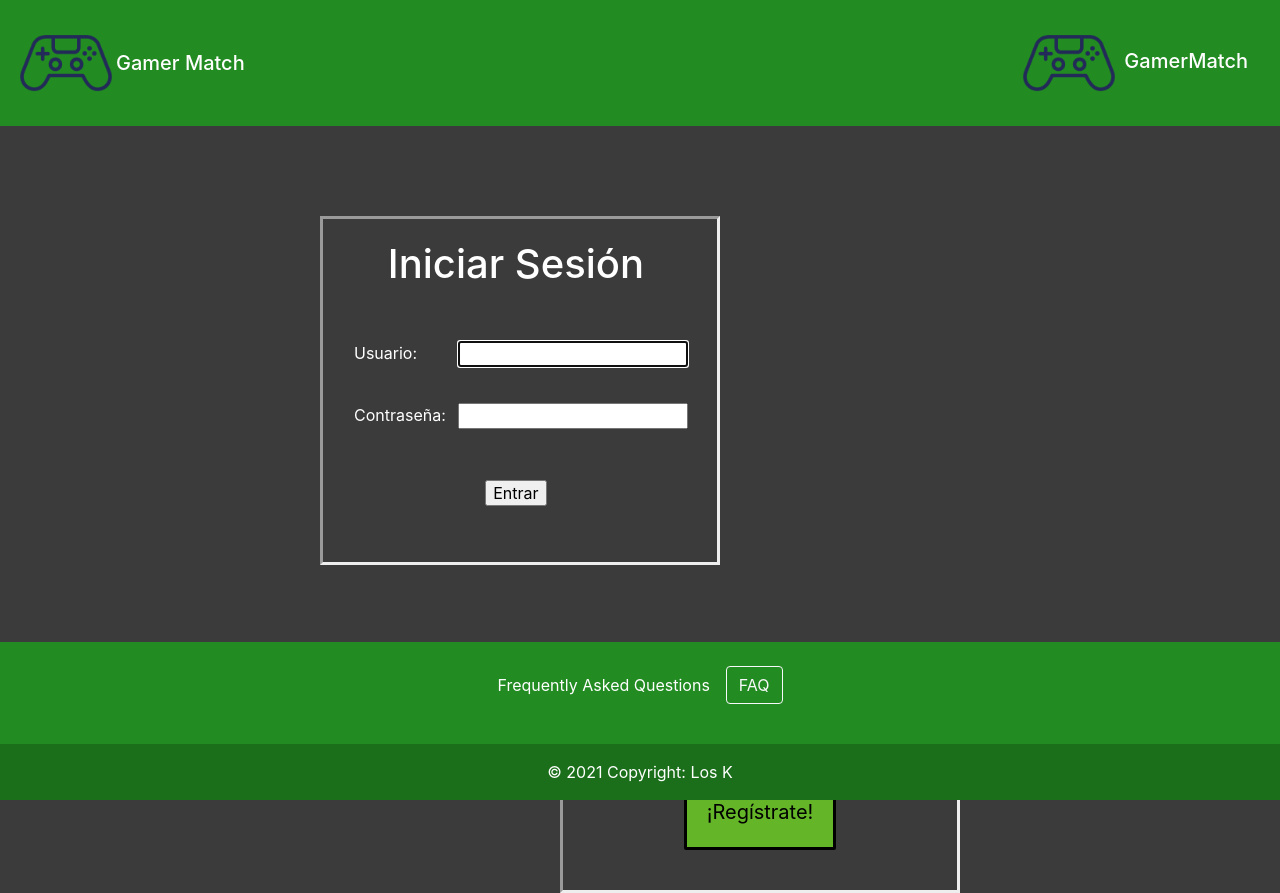
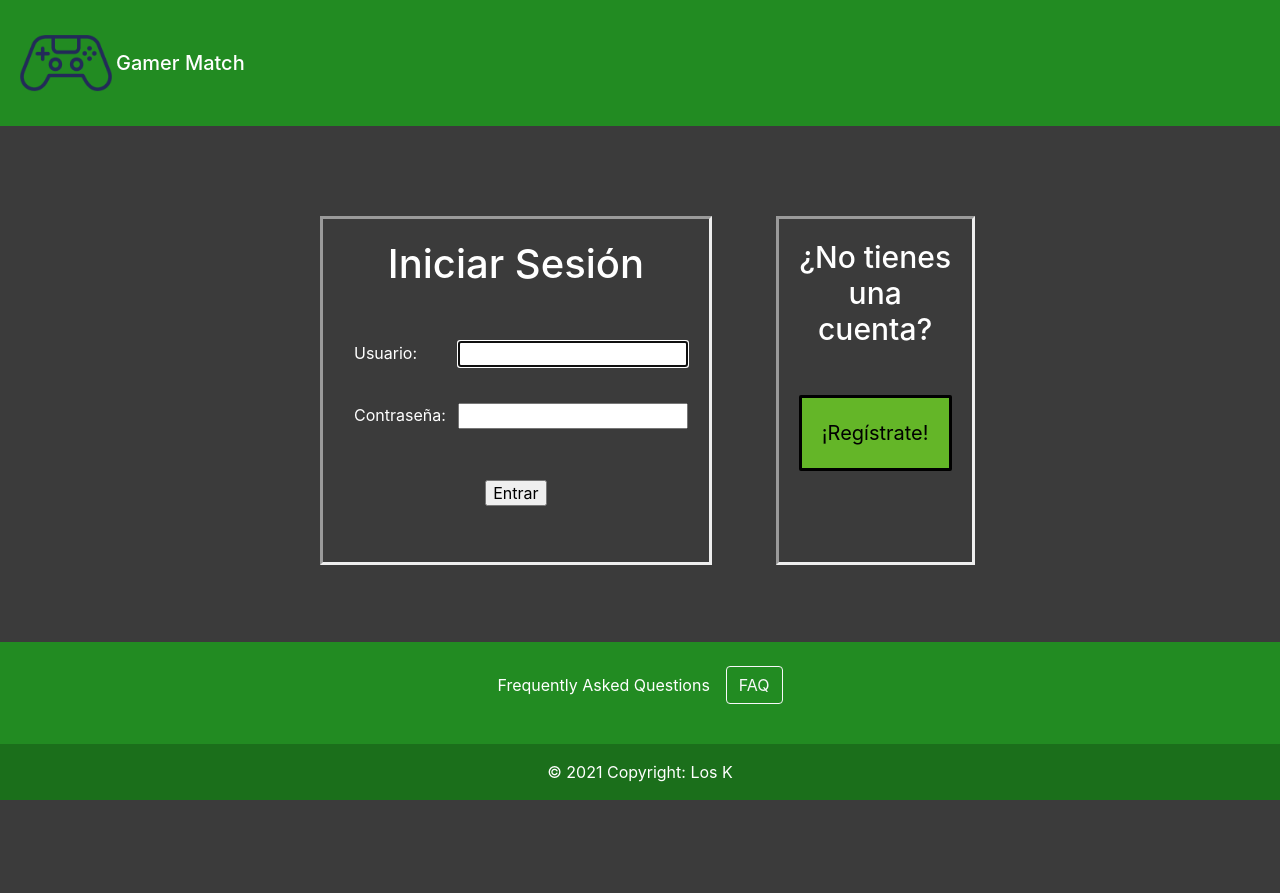
Before and after one commit to DCC-CC4401/2021-1-Grupo-5, a Django app: page /userlogin/ in a window 1280 px wide. After the commit the page ends 800 px from the top, so only its background shows below. Run offline with Django 3.2, Linux system fonts and the light colour scheme; some libraries are stand-ins or nearby versions.

Commit message:
flex-cont2

```diff
--- a/GamerMatch/static/css/userlogin.css
+++ b/GamerMatch/static/css/userlogin.css
@@ -1,6 +1,7 @@
 .left-div{
     margin-top: 7%;
     margin-left: 25%;
+    margin-right: 5%;
     width: 400px;
     float: left;
     border-style: solid;
@@ -9,7 +10,7 @@
 }
 
 .right-div{
-    margin-top: 8%;
+    margin-top: 7%;
     margin-right: 25%;
     text-align: center;
     width: 400px;
--- a/GamerMatch/templates/base.html
+++ b/GamerMatch/templates/base.html
@@ -34,8 +34,6 @@
                  <div class = "GamerMatch">Gamer Match</div>
 
              </a>
-             <a class="navbar-brand mb-0 h1"> <img src="{% static 'img/joystick.png' %}" width="100" height="100">
-                 GamerMatch</a>
         </nav>
 
         {% block navbarButton %} {% endblock %}
--- a/GamerMatch/templates/signup.html
+++ b/GamerMatch/templates/signup.html
@@ -10,6 +10,7 @@
 {% block title %} Registrarse {% endblock %}
 
 {% block content %}
+<div class='flex-container2'>
     <div class=left-div>
         <form action="" method="post" novalidate>
             {% csrf_token %}
@@ -82,9 +83,10 @@
             {% endif %}
         </form>
     </div>
+
     <div class='right-div'>
         <h2 class='register-message'>¿Ya tienes una cuenta?</h2>
         <button type="button" class="login big-button" onclick="location.href='../userlogin/'">Iniciar Sesión</button>
     </div>
-
+</div>
 {% endblock %}
--- a/GamerMatch/templates/userlogin.html
+++ b/GamerMatch/templates/userlogin.html
@@ -10,6 +10,7 @@
 
 
 {% block content %}
+<div class='flex-container2'>
 <div class=left-div>
     <form action="" method="post" novalidate>
         {% csrf_token %}
@@ -54,5 +55,5 @@
     <h2 class='register-message'>¿No tienes una cuenta?</h2>
     <button type="button" class="login big-button" onclick="location.href='../signup/'">¡Regístrate!</button>
 </div>
-
+</div>
 {% endblock %}
```
Lines whose indentation alone changed are shown as unchanged.
